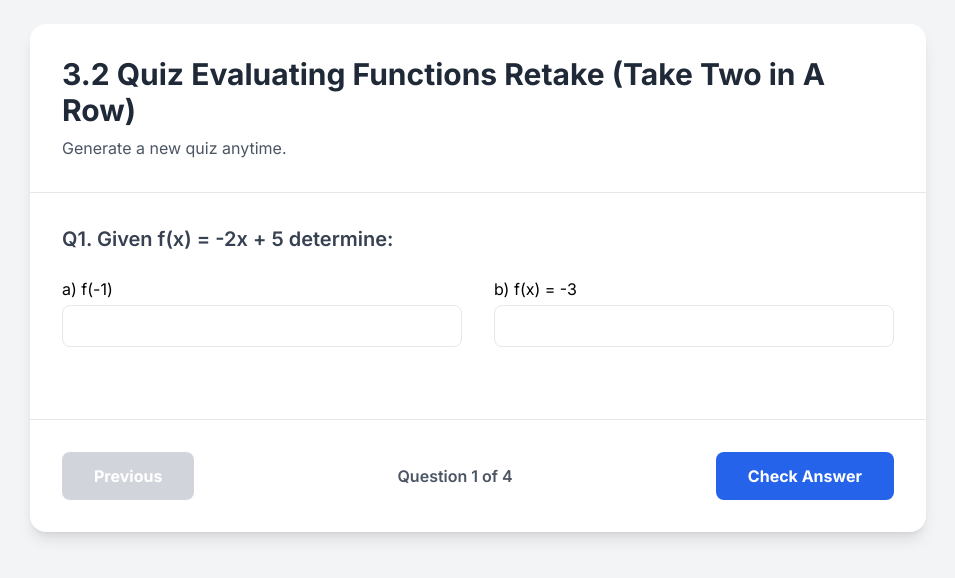
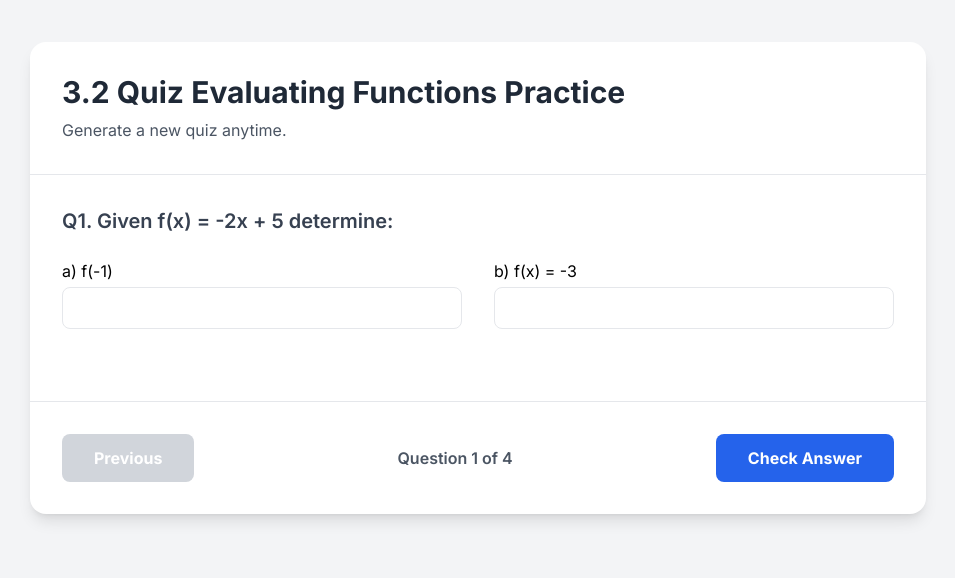
Before and after one commit to iowoyemi-blip/retakes, a plain HTML site: page 3.2_Quiz_retake.html in a window 1280 px wide. Shown: the part 122-700 px from the top of the page, without its empty margins (162-1117 px from the left). Drawn offline with nearby package versions, Linux system fonts and the light colour scheme.

Commit message:
Update quiz title from 'Retake' to 'Practice'

```diff
--- a/3.2_Quiz_retake.html
+++ b/3.2_Quiz_retake.html
@@ -74,7 +74,7 @@
 
     <main class="bg-white rounded-2xl shadow-lg w-full max-w-4xl quiz-container">
         <div class="p-8 border-b border-gray-200">
-            <h1 class="text-3xl font-bold text-gray-800">3.2 Quiz Evaluating Functions Retake (Take Two in A Row)</h1>
+            <h1 class="text-3xl font-bold text-gray-800">3.2 Quiz Evaluating Functions Practice</h1>
             <p class="text-gray-600 mt-2">Generate a new quiz anytime.</p>
         </div>
 
```
